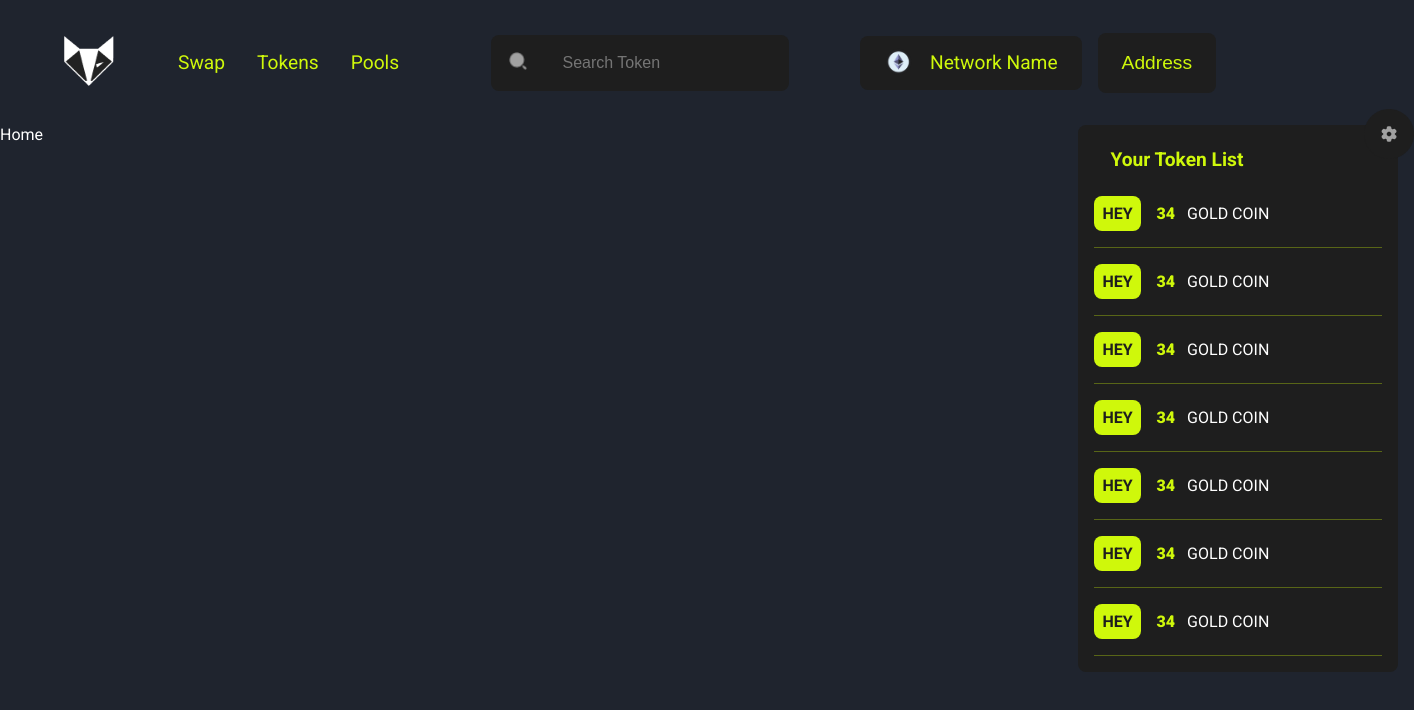
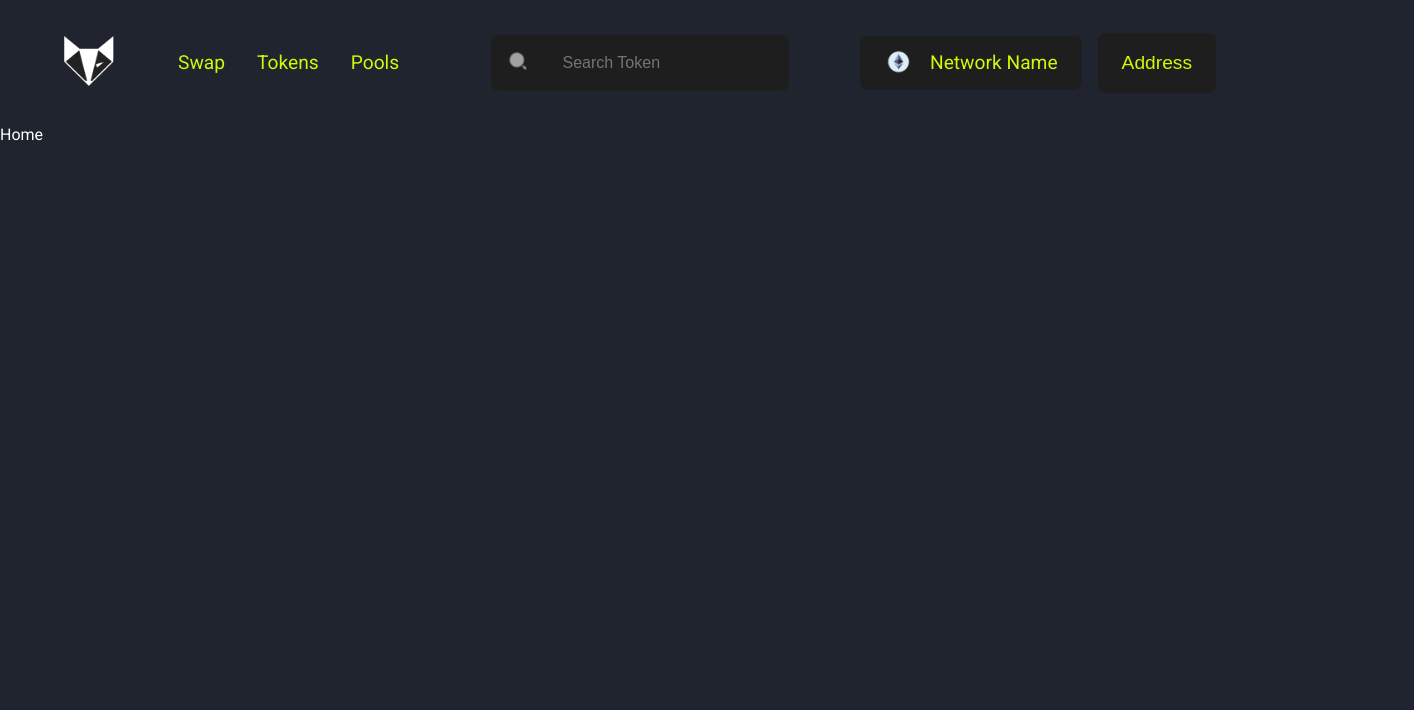
Before and after one commit to chriszlr/uniswapclone, a Next.js app: page / in a window 1280 px wide. Shown: the top 710 px of the page, 1414 px wide, since content can reach past the window. Built offline with nearby package versions, Linux system fonts and the light colour scheme.

Commit message:
updated state (=> bug fix)

```diff
--- a/components/NavBar/NavBar.jsx
+++ b/components/NavBar/NavBar.jsx
@@ -27,7 +27,7 @@ const NavBar = () => {
   ]
 
   const [openModel, setopenModel] = useState(false)
-  const [openTokenBox, setOpenTokenBox] = useState(true)
+  const [openTokenBox, setOpenTokenBox] = useState(false)
 
 
   return (
```
